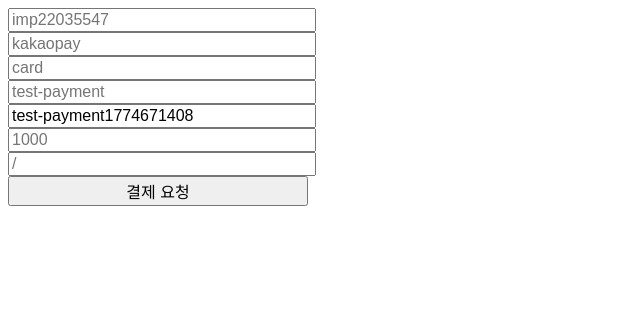
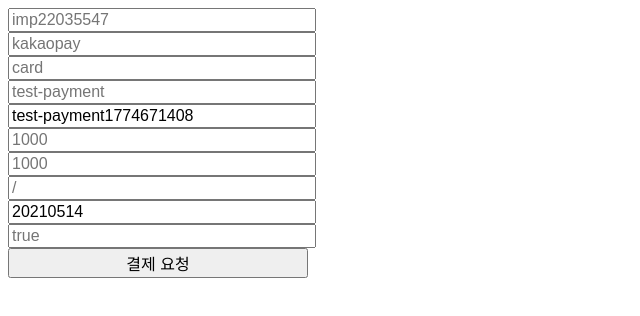
Before and after one commit to riiid-ci/iamport, a plain HTML site: page index.html in a window 1280 px wide. Shown: the whole page, without its empty margins (0-640 px from the left). Drawn offline with nearby package versions, Linux system fonts and the light colour scheme.

Commit message:
Update index.html

```diff
--- a/index.html
+++ b/index.html
@@ -35,7 +35,10 @@ input, button {
     <input type="text" id="name" placeholder="test-payment" />
     <input type="text" id="merchant-uid" placeholder="test-payment" />
     <input type="text" id="amount" placeholder="1000" />
+    <input type="text" id="naver-use-cfm" placeholder="1000" />
     <input type="text" id="m-redirect-url" placeholder="/" />
+    <input type="text" id="naverUseCfm" placeholder="" />
+    <input type="text" id="naverPopupMode" placeholder="true" />
 </div>
 <button id="submit">결제 요청</button>
 
@@ -47,6 +50,7 @@ input, button {
 <script type="text/javascript">
 $(function() {
     $("#merchant-uid").val("test-payment" + (new Date()|0));
+    $("#naverUseCfm").val(new Date().toISOString().slice(0,10).replace(/-/g,""));
 
     function getValue(e) {
         return $(e).val().length > 0 ?
@@ -75,7 +79,7 @@ $(function() {
         var kwargs = {};
         $("#payment").children().each(function(i, e) {
             if (i == 0) return;
-            var arg = $(e).attr('id').replace("-", "_");
+            var arg = $(e).attr('id').replaceAll("-", "_");
             var val = getValue(e);
             kwargs[arg] = val;
         });
```
